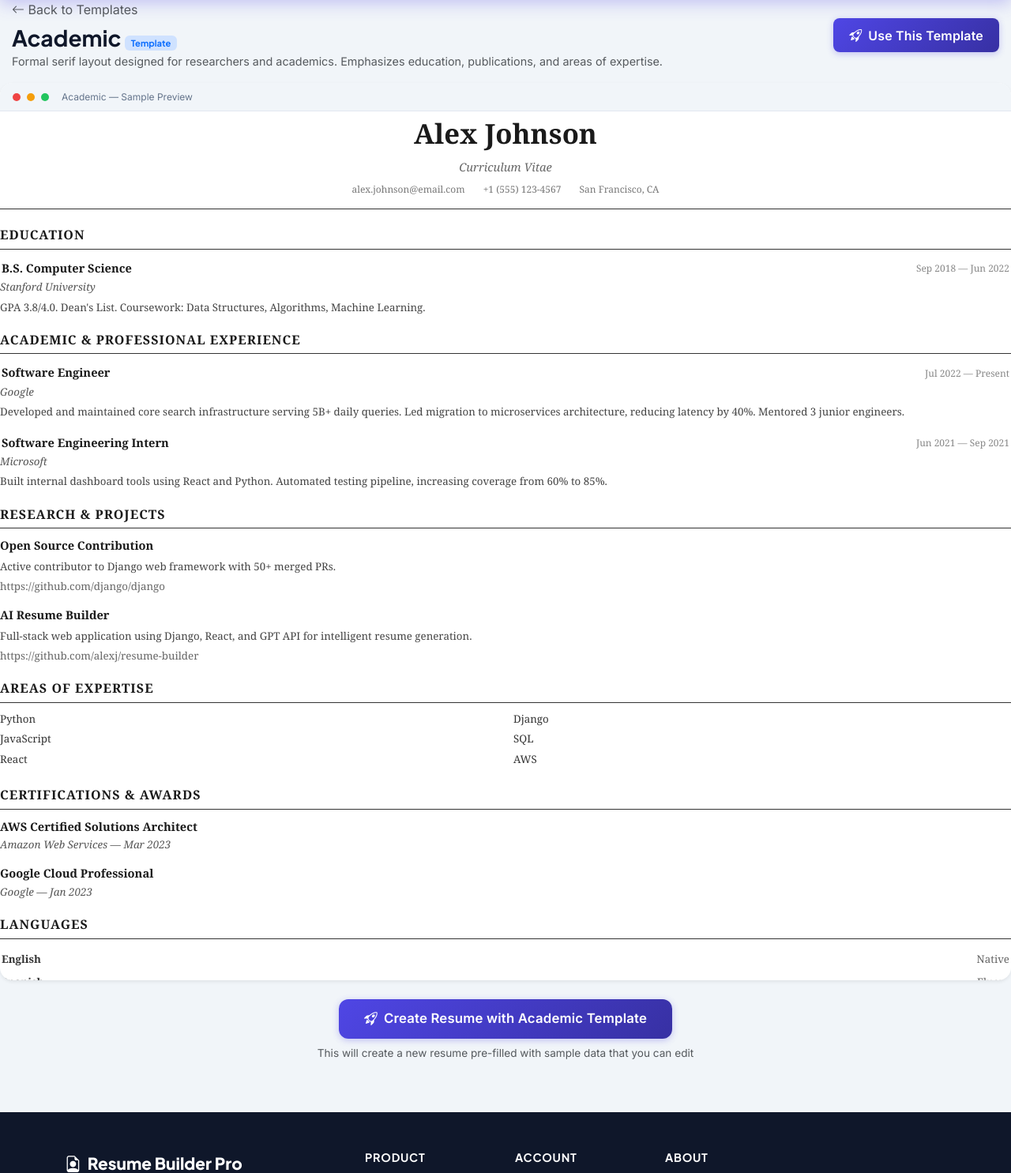
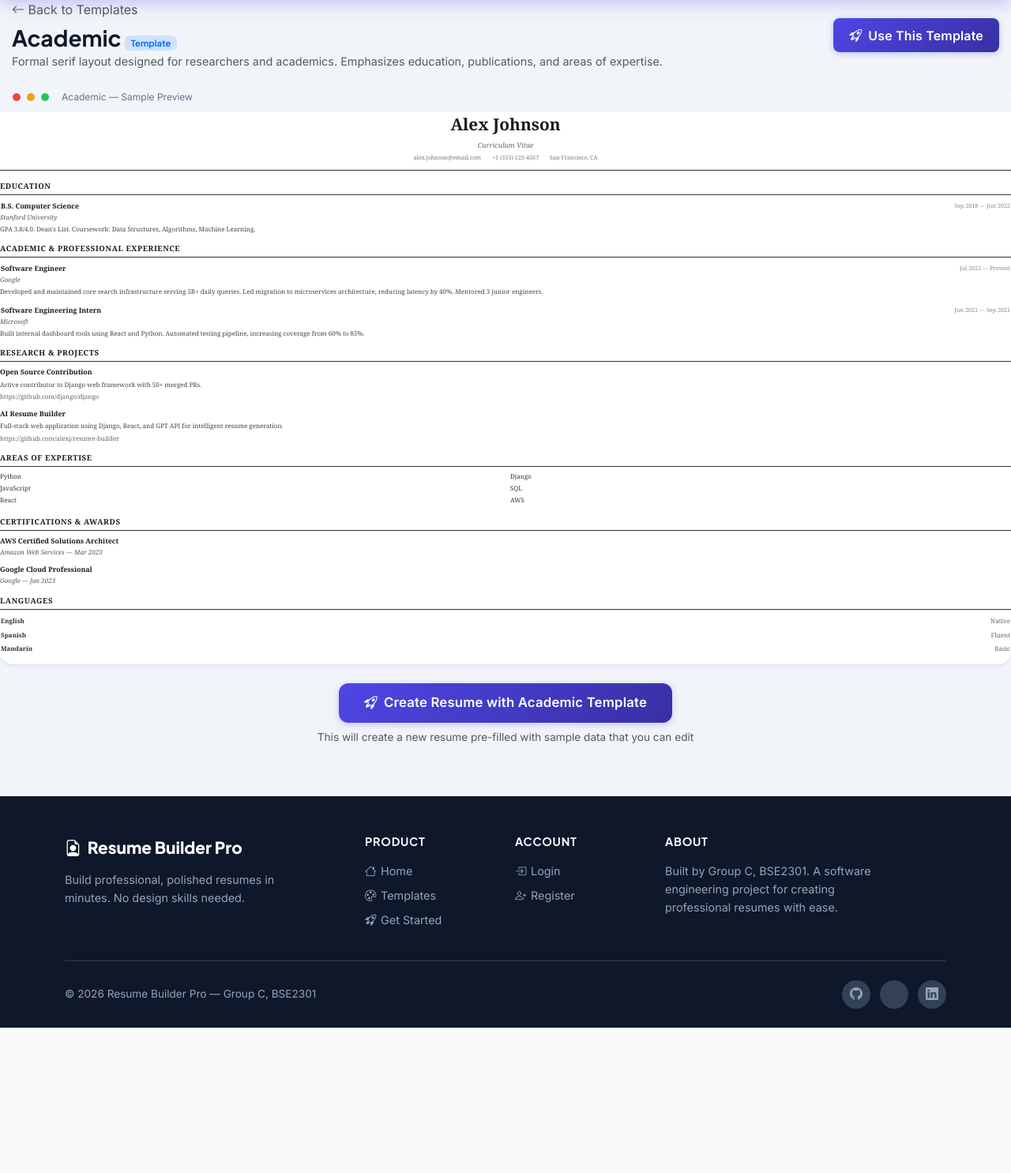
Before and after one commit to OPOKA-ERIC/Resume_Builder_Pro, a Django app: page /templates/8/preview/ in a window 1280 px wide. Shown: the part 67-1552 px from the top of the page at 79% size. After the commit the page ends 1368 px from the top, so only its background shows below. Run offline with Django 5.2, Linux system fonts and the light colour scheme; the visitor is signed in with stand-in values (Sample User, id 1); data comes from the database, SQL or seed files in the repository.

Commit message:
Scale down template preview to 60% and reduce iframe height to 700px

```diff
--- a/templates/templates_app/preview.html
+++ b/templates/templates_app/preview.html
@@ -30,7 +30,7 @@
                 <div style="width: 10px; height: 10px; border-radius: 50%; background: #22c55e;"></div>
                 <span style="font-size: 0.75rem; color: var(--gray-500); margin-left: 8px;">{{ template.name }} &mdash; Sample Preview</span>
             </div>
-            <iframe src="{% url 'templates_app:preview_frame' template.id %}" style="width: 100%; height: 1100px; border: none;"></iframe>
+            <iframe src="{% url 'templates_app:preview_frame' template.id %}" style="width: 100%; height: 700px; border: none;"></iframe>
         </div>
     {% else %}
         <div class="card overflow-hidden" style="margin: 0 15px;">
--- a/templates_app/views.py
+++ b/templates_app/views.py
@@ -106,6 +106,7 @@ def template_preview_frame(request, template_id):
     ctx['template'] = template
     try:
         html = render_to_string(template.html_file, ctx)
+        html = html.replace('</head>', '<style>body{zoom:0.6;}</style></head>')
     except Exception:
         html = '<p>Failed to render template.</p>'
     return HttpResponse(html, content_type='text/html')
```
